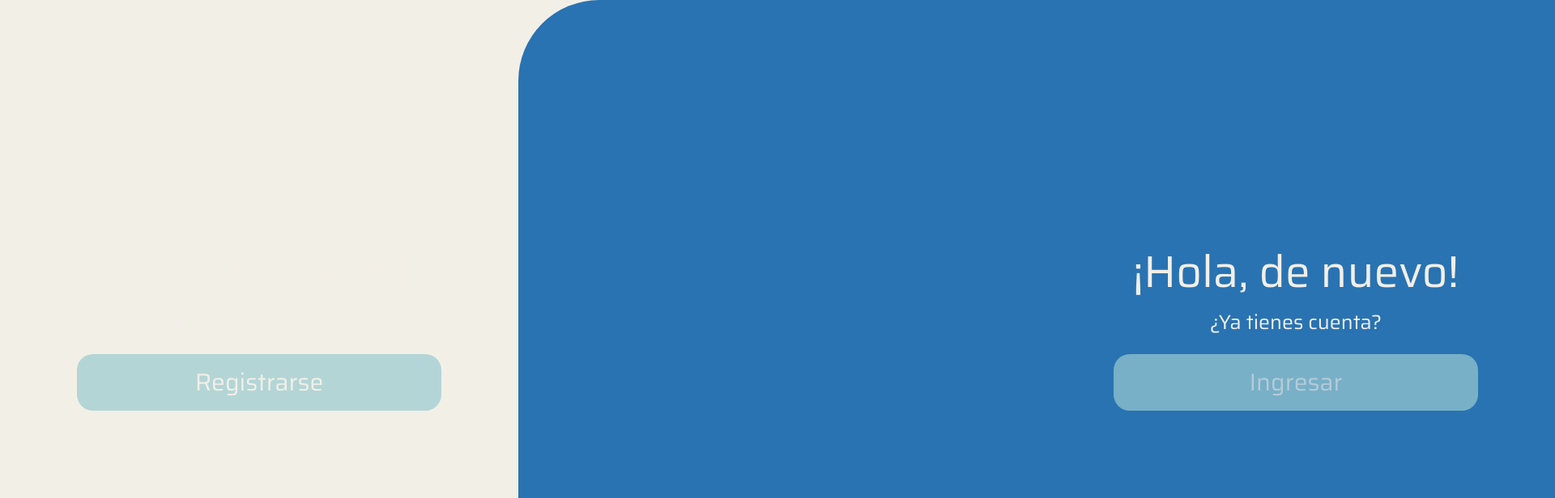
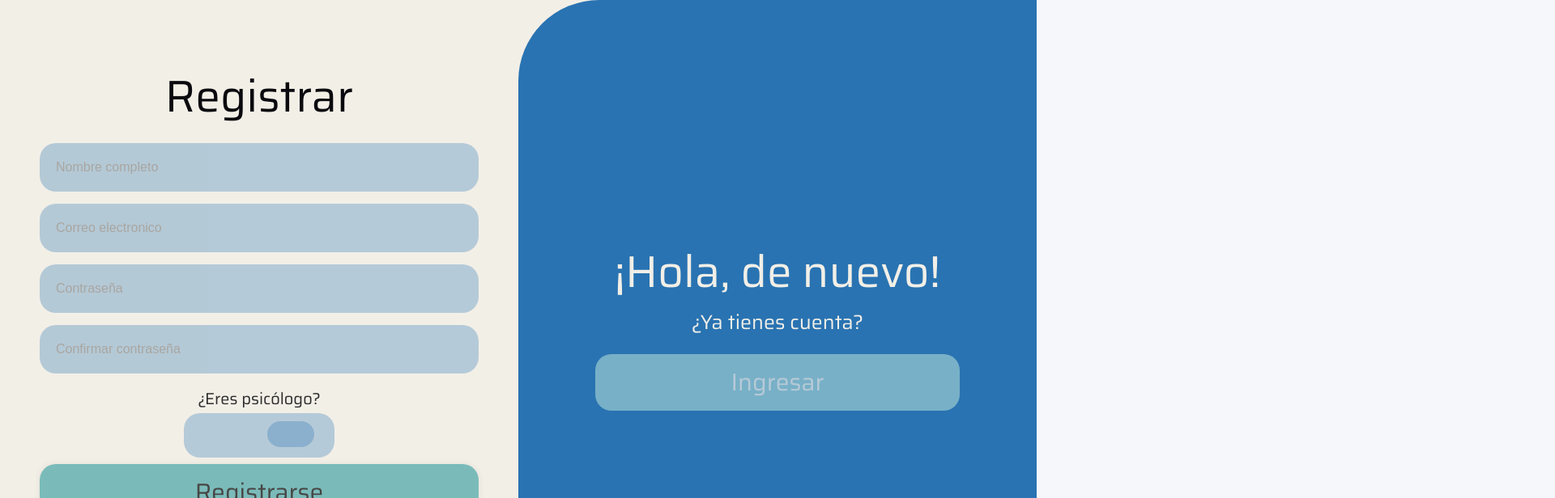
Before and after one commit to Moy446/Mind-Notes, a React (Vite) app in the folder frontend/: page /Login in a window 1280 px wide. Both pictures are taken after a click on the button "Registrarse". Shown: the top 616 px of the page at 81% size, 1920 px wide, since content can reach past the window. Built offline with nearby package versions, Linux system fonts and the light colour scheme.

Commit message:
Login y registro
Componentes y animaciones completadas. falta acomodar algunos componentes.

```diff
--- a/frontend/src/login.css
+++ b/frontend/src/login.css
@@ -5,6 +5,7 @@
 }
 
 .loginContainer{
+    position: relative;
     align-items: center;
     min-height: 100vh;
     background: #F2EFE7;
@@ -23,6 +24,11 @@
     padding: 40px;
     z-index: 1;
     background: #F2EFE7;
+    transition: all .6s ease-in-out 1.2s, visibility 0s linear 1s;
+}
+
+.loginContainer.active .formBox{
+    right: 50%;
 }
 
 form{
@@ -38,9 +44,22 @@ form{
     line-height: normal;
 }
 
+.register-title{
+    color: #0A0A0E;
+    font-family: Saira;
+    font-size: 55px;
+    font-style: normal;
+    font-weight: 400;
+    line-height: normal;
+}
+
+.p-switch{
+    margin-bottom: 2px;
+}
+
 .inputBox{
     position: relative;
-    margin: 30px 0;
+    margin: 15px 0;
 }
 
 .inputBox input{
@@ -76,7 +95,7 @@ line-height: normal;
 text-decoration: none;
 }
 
-.btn-login{
+.btn{
     width: 542px;
     height: 70px;
     border-radius: 20px;
@@ -92,6 +111,10 @@ text-decoration: none;
     font-style: normal;
     font-weight: 400;
     line-height: normal;
+}
+
+.input-recordarUsuario{
+    margin-bottom: 30px;
 }
 
 .loginContainer p{
@@ -117,6 +140,10 @@ text-decoration: none;
 /*REGISTRO*/
 .formBox.register{
     visibility: hidden;
+}
+
+.loginContainer.active .formBox.register{
+    visibility: visible;
 }
 
 .toggle-box{
@@ -151,10 +178,27 @@ text-decoration: none;
     justify-content: center;
     align-items: center;
     z-index: 2;
+    transition: .6s ease-in-out;
+}
+
+.toggle-panel.toggle-left{
+    left: 0;
+    transition-delay: 1.2s;
+}
+
+.loginContainer.active .toggle-panel.toggle-left{
+    left: -50%;
+    transition-delay: .6s;
 }
 
 .toggle-panel.toggle-right{
     right: -50%;
+    transition-delay: .6s;
+}
+
+.loginContainer.active .toggle-panel.toggle-right{
+    right: 0;
+    transition-delay: 1.2s;
 }
 
 .title-saludo{
--- a/frontend/src/login.jsx
+++ b/frontend/src/login.jsx
@@ -1,5 +1,6 @@
 import React, { useState} from 'react'
 import {Link } from 'react-router-dom';
+import Switch from './components/Switch'
 import './login.css'
 
 export default function Login() {
@@ -19,11 +20,21 @@ export default function Login() {
                         <input type="password" placeholder='Contraseña' required />
                     </div>
 
+                    <div>
+                        <input type="checkbox" className="input-recordarUsuario"/>
+                        <label for="label-recordarUsuario">Recordar usuario</label>
+                    </div>
+
                     <div className='forgotLink'>
                         <Link to={''} className=''>¿Olvidaste tu contraseña?</Link>
                     </div>
 
-                    <button type='submit' className='btn-login'>Ingresar</button>
+                    <div className='forgotLink'>
+                        <p>¿Aún no tienes cuenta?</p>
+                        <Link to={''} className=''>Registrarse --</Link>
+                    </div>
+
+                    <button type='submit' className='btn login'>Ingresar</button>
                     <p>O ingresa con:</p>
                     <div className='div-google'>
                         <a href="https://www.google.com" className='google-icon'><i className="fa-brands fa-google"></i></a>
@@ -53,9 +64,10 @@ export default function Login() {
                         <input type="passwordConfirm" placeholder='Confirmar contraseña' required />
                     </div>
 
-                    <button type='switchButton'></button>
+                    <p className='p-switch'>¿Eres psicólogo?</p>
+                    <Switch/>
 
-                    <button type='submit' className='btn-register'>Registrarse</button>
+                    <button type='submit' className='btn register'>Registrarse</button>
                     <p>O ingresa con:</p>
                     <div className='div-google'>
                         <a href="https://www.google.com" className='google-icon'><i class="fa-brands fa-google"></i></a>
@@ -65,7 +77,7 @@ export default function Login() {
 
 
 
-        <div className='toggle-box'>
+        <div className="toggle-box">
             <div className="toggle-panel toggle-left">
                 <h1 className='title-saludo'>¡Hola, bienvenido!</h1>
                 <p>¿Aún no tienes cuenta?</p>
```
